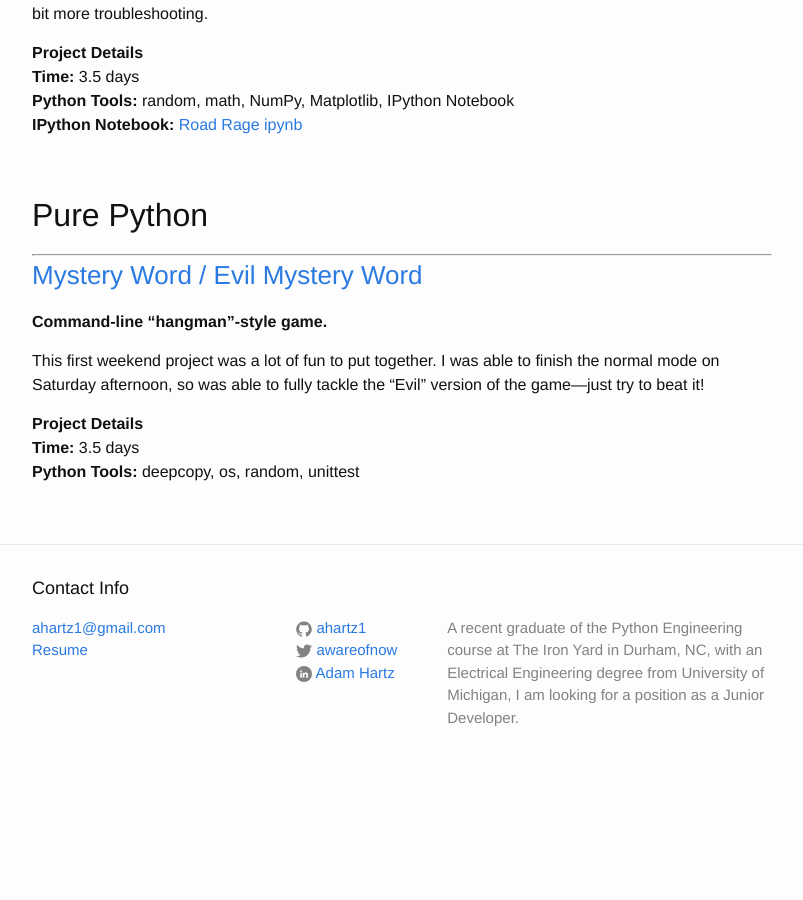
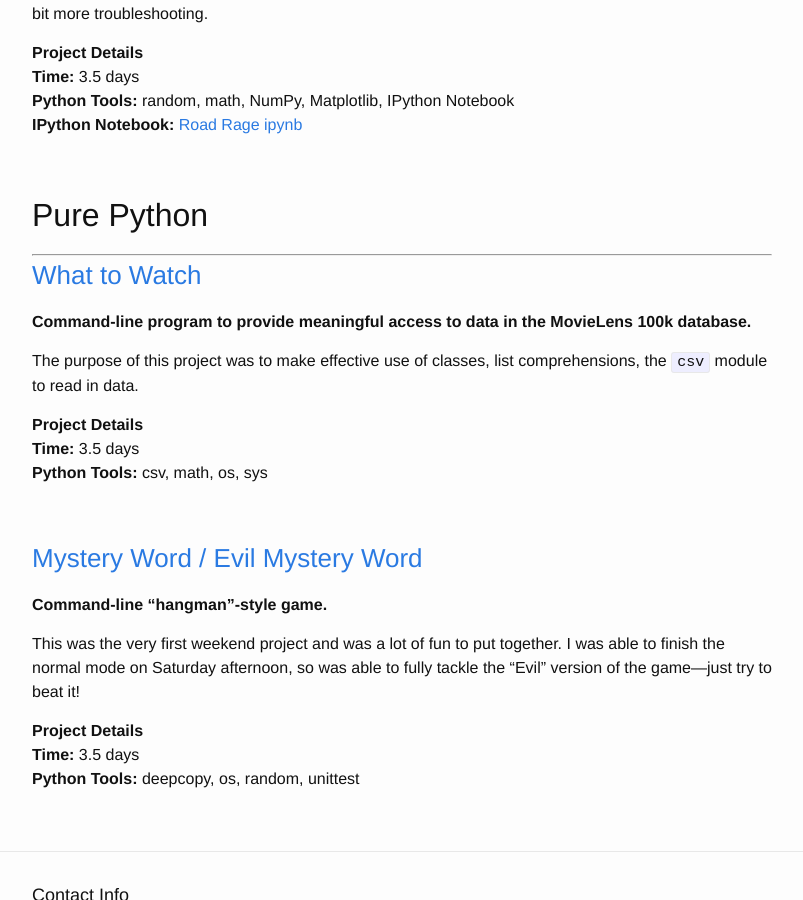
Before and after one commit to ahartz1/ahartz1.github.io, a Jekyll site: the page built from _posts/2015-11-23-selected-projects.markdown, in a window 1280 px wide and 900 px high, scrolled down 2452 px. Shown: the whole window, without its empty margins (238-1041 px from the left). Built offline with Jekyll 4.4.1, drawn with Linux system fonts in a browser that asks for light colours; before the commit the page ends 3241 px from its top, so only the background shows below that; some of the changed text lies outside the part shown.

Commit message:
Add What to Watch to Pure Python

```diff
--- a/_posts/2015-11-23-selected-projects.markdown
+++ b/_posts/2015-11-23-selected-projects.markdown
@@ -107,11 +107,25 @@ The goal of this assignment was to use a Monte Carlo simulation to determine the
 
 ---
 
+### [What to Watch][what-to-watch-gh]
+
+**Command-line program to provide meaningful access to data in the MovieLens 100k database.**
+
+The purpose of this project was to make effective use of classes, list comprehensions, the `csv` module to read in data.
+
+**Project Details**
+**Time:** 3.5 days
+**Python Tools:** csv, math, os, sys
+
+
+<br>
+
+
 ### [Mystery Word / Evil Mystery Word][mystery-word-gh]
 
 **Command-line "hangman"-style game.**
 
-This first weekend project was a lot of fun to put together. I was able to finish the normal mode on Saturday afternoon, so was able to fully tackle the "Evil" version of the game—just try to beat it!
+This was the very first weekend project and was a lot of fun to put together. I was able to finish the normal mode on Saturday afternoon, so was able to fully tackle the "Evil" version of the game—just try to beat it!
 
 **Project Details**
 **Time:** 3.5 days
@@ -130,3 +144,4 @@ This first weekend project was a lot of fun to put together. I was able to finis
 [road-rage-ipynb]:   https://github.com/ahartz1/road-rage/blob/master/road-rage.ipynb
 [pl-classifier-gh]:  https://github.com/ahartz1/programming-language-classifier
 [pl-classifier-ipynb]: https://github.com/ahartz1/programming-language-classifier/blob/master/programming-language-classifier.ipynb
+[what-to-watch-gh]: https://github.com/ahartz1/what-to-watch
```
Also changed, not shown: other parts of _posts/2015-11-23-selected-projects.markdown (+1 -1 lines).
